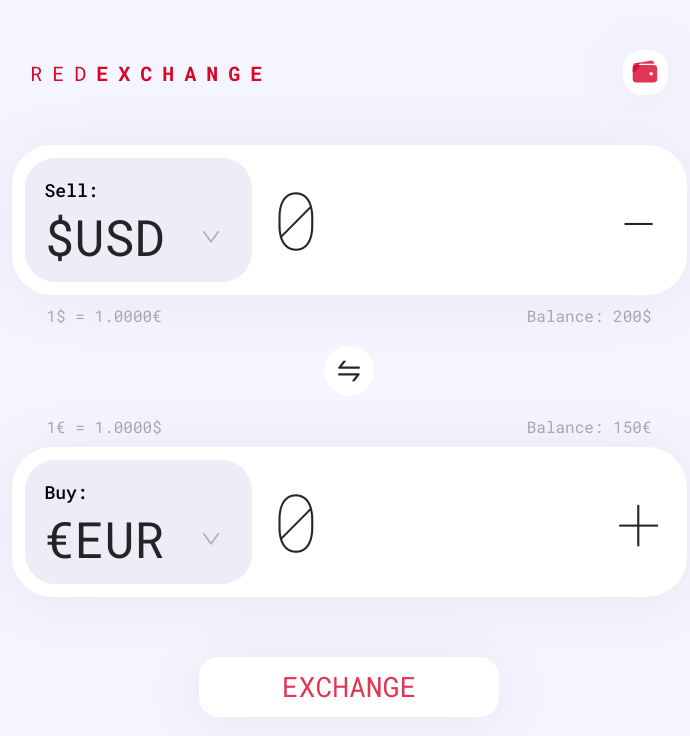
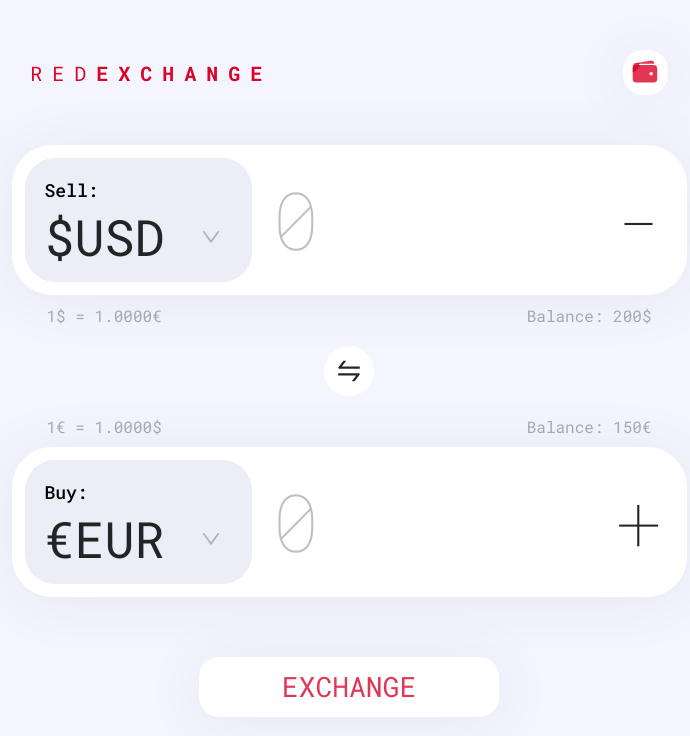
Before and after one commit to arminayat/red-exchange, a React (Create React App) app: page / in a window 1280 px wide. Shown: the top 736 px of the page, without its empty margins (291-981 px from the left). Built offline with nearby package versions, Linux system fonts and the light colour scheme; no server answers.

Commit message:
fix(Homepage/CurrencyCard): fix input state handlling on delete input

```diff
--- a/src/Components/Pages/Homepage/CurrencyCard/index.tsx
+++ b/src/Components/Pages/Homepage/CurrencyCard/index.tsx
@@ -113,8 +113,12 @@ const CurrencyCard = ({
         </Col>
       </CurrencyContainer>
       <CurrencyInput
-        value={amount}
-        onChange={(e) => onAmountChange(parseFloat(e.target.value))}
+        value={!!amount ? amount : undefined}
+        onChange={(e) =>
+          !!e.target.value
+            ? onAmountChange(parseFloat(e.target.value))
+            : onAmountChange(0)
+        }
         type="number"
         suffix={type === "sell" ? "-" : "+"}
         placeholder="0"
```
